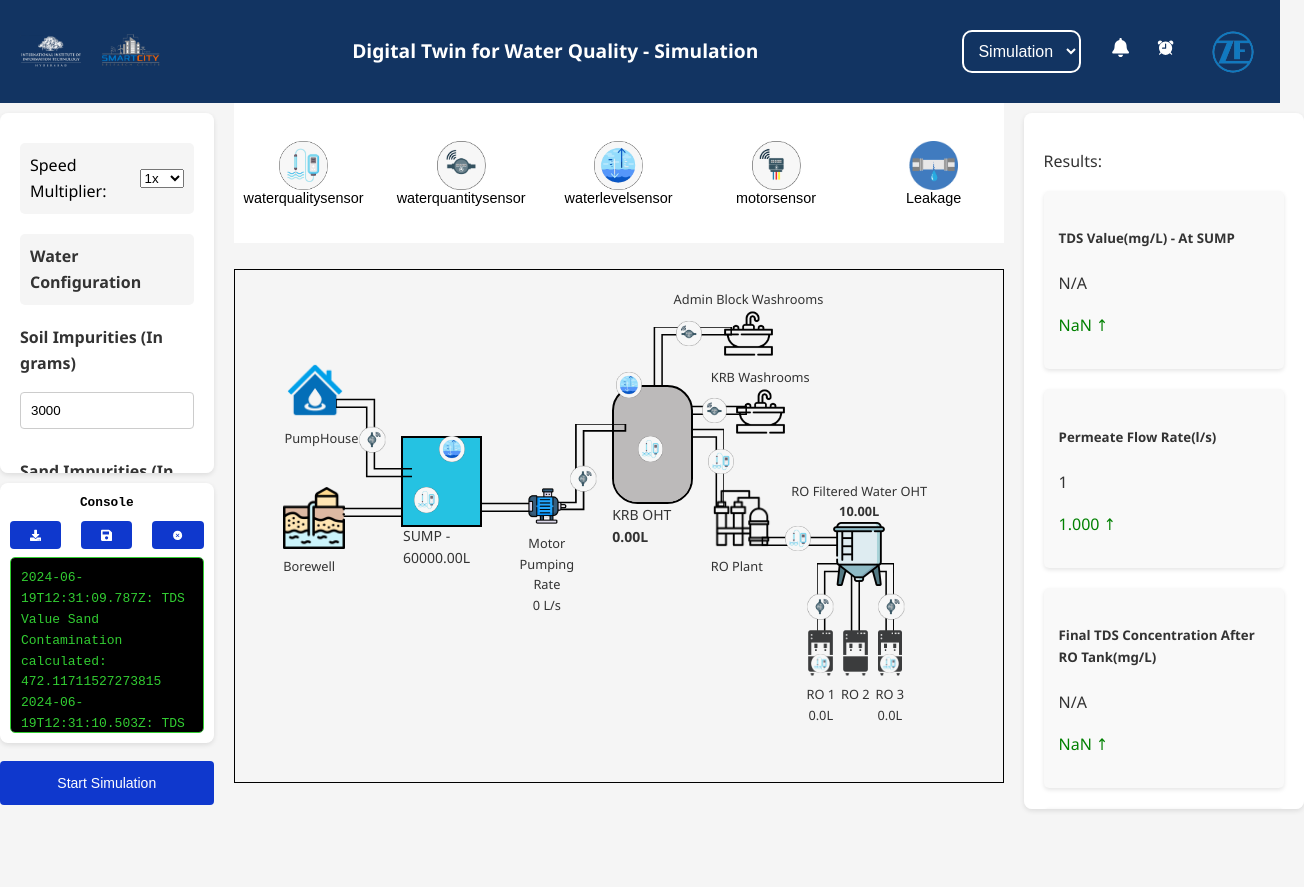
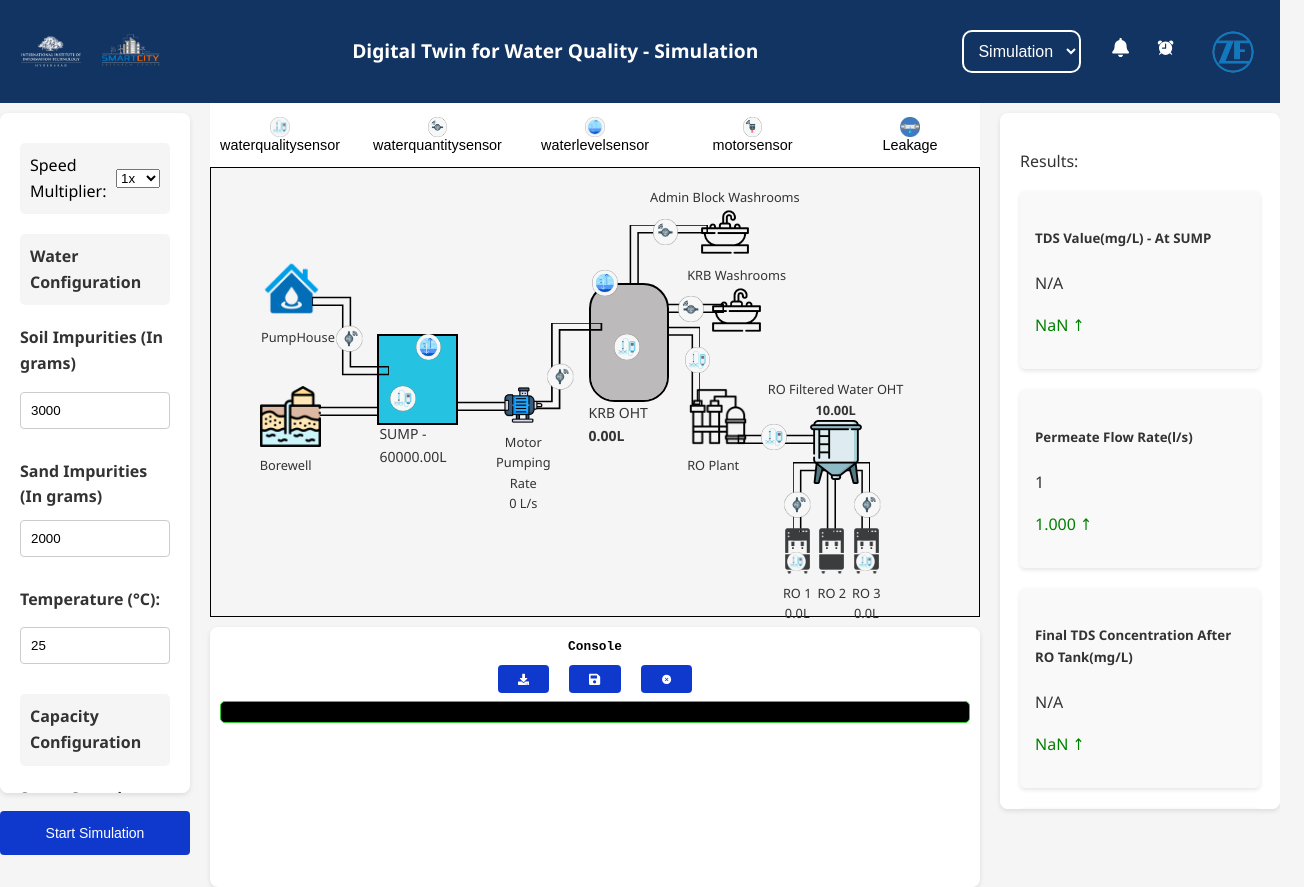
Before and after one commit to likhithkanigolla/zf-dt-frontend, a React (Create React App) app: page /simulation in a window 1280 px wide. Shown: the whole page, 1304 px wide, since content can reach past the window. Before the commit the page ends 854 px from the top, so only its background shows below. Built offline with nearby package versions, Linux system fonts and the light colour scheme.

Commit message:
Console Added Now the content in the console updating dynamically

```diff
--- a/src/pages/SimulationPage/SimulationPage.js
+++ b/src/pages/SimulationPage/SimulationPage.js
@@ -8,6 +8,7 @@ import SimulationForm from "./components/SimulationForm";
 import ResultContainer from "./components/ResultContainer";
 import LeakageOptions from "./components/LeakageOptions";
 import SimulationCanvas from "./components/SimulationCanvas";
+import ConsoleHeader from "./components/Console";
 
 import whiteimage from "../images/white.png";
 import MotorNode from "../images/MotorNode.png";
@@ -168,11 +169,9 @@ const SimulationPage = () => {
   useEffect(() => {
     let intervalId;
     let intervalwaterConsume;
+    console.log("iconRefs",iconRefs);
     if (waterFlowStarted) {
       intervalId = setInterval(() => {
-        setMotorOn(true)
-        setFlow2(true);
-        updateLog("Motor turned on.");
         if (motorOn) {
           // Pump water from Sump to OHT if motor is on
           if (waterInSump > 0 && waterInOHT < inputValues.ohtCapacity) {
@@ -524,14 +523,16 @@ const SimulationPage = () => {
 
   const handleStartWaterFlow = () => {
     setWaterFlowStarted(true);
+    setMotorOn(true);
     updateLog("Water Flow Started.");
-    toast.info("Water flow started!");
+    updateLog("Motor turned on.");
+    // toast.info("Water flow started!");
   };
 
   const handleStopWaterFlow = () => {
     setWaterFlowStarted(false);
     updateLog("Water Flow Stopped.");
-    toast.info("Water flow stopped!");
+    // toast.info("Water flow stopped!");
   };
 
   const handleMotorToggle = () => {
@@ -564,6 +565,8 @@ const SimulationPage = () => {
       setIsSimulationRunning(true);
       // setFlow4((flow4) => !flow4);
       setFlow1((flow1) => !flow1);
+      setFlow2(true);
+      setMotorOn(true);
       updateLog("Simulation started.")
       toast.success("Simulation started!");
     } else {
@@ -701,6 +704,7 @@ const SimulationPage = () => {
       y: event.clientY,
     };
     console.log(refId, "coordinates:", iconCoordinates);
+    console.log("Icon clicked:", refId);
   };
 
   const handleMarkerClick = async (item, index, event) => {
@@ -788,10 +792,6 @@ const SimulationPage = () => {
       <div style={{ display: "flex" }}>
         {/* Left Section */}
         <SimulationForm
-            SoilQuantity={SoilQuantity}
-            setSoilQuantity={setSoilQuantity}
-            SandQuantity={SandQuantity}
-            setSandQuantity={setSandQuantity}
             inputValues={inputValues}
             handleChange={handleChange}
             handleStartSimulation={handleStartSimulation}
@@ -801,6 +801,7 @@ const SimulationPage = () => {
             handleDownloadLog={handleDownloadLog}
             handleToolbarItemClick={handleToolbarItemClick}
             handleLeakageIconClick={handleLeakageIconClick}
+            log={log}
         />
 
         {/* Middle Section */}
@@ -810,7 +811,7 @@ const SimulationPage = () => {
               handleToolbarItemClick={handleToolbarItemClick}
               handleLeakageIconClick={handleLeakageIconClick}
         />
-        <div><br></br></div>
+        {/* <div><br></br></div> */}
           <LeakageOptions
           showLeakageOptions={showLeakageOptions}
           numLeakages={numLeakages}
@@ -827,7 +828,7 @@ const SimulationPage = () => {
               style={{
                 position: 'relative',
                 width: '60vw',
-                height: '40vw',
+                height: '35vw',
                 border: '1px solid black',
               }}
               onDrop={handleDrop}
@@ -969,6 +970,7 @@ const SimulationPage = () => {
             }
 
             </div>
+          <ConsoleHeader handleDownloadLog={handleDownloadLog} log={log} />
           </div>
 
           <br></br>
--- a/src/pages/SimulationPage/components/Console.jsx
+++ b/src/pages/SimulationPage/components/Console.jsx
@@ -1,8 +1,8 @@
-import React, { useState } from 'react';
+import React, { useState,useRef,useEffect } from 'react';
 import { FaDownload, FaSave } from "react-icons/fa";
 import { IoIosCloseCircle } from "react-icons/io";
 
-const ConsoleHeader = ({ handleDownloadLog }) => {
+const ConsoleHeader = ({ handleDownloadLog, log}) => {
   const [logs, setLogs] = useState([
     "2024-06-19T12:31:09.787Z: TDS Value Sand Contamination calculated: 472.11711527273815",
     "2024-06-19T12:31:10.503Z: TDS Value Soil Contamination calculated: 254.35696411132812",
@@ -10,6 +10,16 @@ const ConsoleHeader = ({ handleDownloadLog }) => {
     "2024-06-19T12:31:10.503Z: Sand TDS Value calculated: 472.11711527273815",
     "2024-06-19T12:31:10.503Z: Average TDS Value calculated: 363.23703969203314"
   ]);
+  const listRef = useRef(null);
+
+  useEffect(() => {
+    // Scroll to the last element when 'log' changes
+    listRef.current?.lastElementChild?.scrollIntoView({ behavior: "smooth" });
+}, [log]);
+
+  console.log("Log200", log);
+
+
 
   return (
     <div className="container" style={styles.consoleContainer}>
@@ -21,8 +31,11 @@ const ConsoleHeader = ({ handleDownloadLog }) => {
         <button onClick={handleDownloadLog} className='button' style={styles.button}><FaSave style={styles.icon} /></button>
         <button onClick={handleDownloadLog} className='button' style={styles.button}><IoIosCloseCircle style={styles.icon} /></button>
       </div>
-      <div className='log-container' style={styles.logContainer}>
-        {logs.map((log, index) => (
+      <div className='log-container' style={styles.logContainer} ref={listRef}>
+        {/* {logs.map((log, index) => (
+          <div key={index} style={styles.log}>{log}</div>
+        ))} */}
+        {log.map((log, index) => (
           <div key={index} style={styles.log}>{log}</div>
         ))}
       </div>
@@ -72,7 +85,10 @@ const styles = {
     border: '1px solid limegreen',
     borderRadius: '5px',
     maxHeight: '30vh',
-    overflowY: 'auto' // Scrollable log container
+    maxWidth: '100vh',
+    overflowY: 'auto'
+    // auto scroll to down automatically
+
   },
 //   log: {
 //     margin: '5px 0'
--- a/src/pages/SimulationPage/components/SimulationForm.jsx
+++ b/src/pages/SimulationPage/components/SimulationForm.jsx
@@ -3,7 +3,7 @@ import './SimulationForm.css';
 import Toolbar from "./ToolBar";
 import ConsoleHeader from "./Console";
 
-function SimulationForm({ SoilQuantity, setSoilQuantity, SandQuantity, setSandQuantity, inputValues, handleChange, handleStartSimulation, isSimulationRunning,handleDownloadLog,handleToolbarItemClick, handleLeakageIconClick}) {
+function SimulationForm({inputValues, handleChange, handleStartSimulation, isSimulationRunning,handleDownloadLog,handleToolbarItemClick, handleLeakageIconClick, log}) {
     const [isWaterConfigCollapsed, setIsWaterConfigCollapsed] = useState(false);
     const [isCapacitiesCollapsed, setIsCapacitiesCollapsed] = useState(false);
     const [isROPlantConfigCollapsed, setIsROPlantConfigCollapsed] = useState(false);
@@ -24,13 +24,13 @@ function SimulationForm({ SoilQuantity, setSoilQuantity, SandQuantity, setSandQu
     const toggleMotorConfig = () => {
         setIsMotorConfigCollapsed(!isMotorConfigCollapsed);
     };
-
+    console.log("Log100:" , log)
 
 
 
     return (
         <div>
-        <div className="container" style={{ flex: 1, overflowY: 'scroll', height: '40vh', color: 'white' }}>
+        <div className="container" style={{ flex: 1, overflowY: 'scroll', height: '80vh', color: 'white' }}>
             <div>
             <label style={{color: 'black'}} className="heading">Speed Multiplier:
             <select name="timeMultiplier" onChange={handleChange} value={inputValues.timeMultiplier}>
@@ -313,7 +313,7 @@ function SimulationForm({ SoilQuantity, setSoilQuantity, SandQuantity, setSandQu
         /> */}
 
 
-        <ConsoleHeader handleDownloadLog={handleDownloadLog} />
+        {/* <ConsoleHeader handleDownloadLog={handleDownloadLog} log={log} /> */}
         <button onClick={handleStartSimulation} className="button">{isSimulationRunning ? "Stop Simulation" : "Start Simulation"}</button>
         {/* <button onClick={handleDownloadLog} className='button' style={{background: 'red'}}>Download Simulation Log</button> */}
 
--- a/src/pages/SimulationPage/components/ToolBar.css
+++ b/src/pages/SimulationPage/components/ToolBar.css
@@ -6,6 +6,8 @@
     align-items: center;
     text-align: center;
     background-color: #ffffff;
+    height: 5vw;
+    max-height: 8vw;
 }
 
 .toolbar__title {
@@ -17,6 +19,12 @@
     display: flex;
     gap: 10px;
     padding: 20px;
+}
+
+.tool-button img, .toolbar button img{
+    width: 20%;
+    height: 20%;
+    margin: 0 auto;
 }
 
 .toolbar__button {
```
